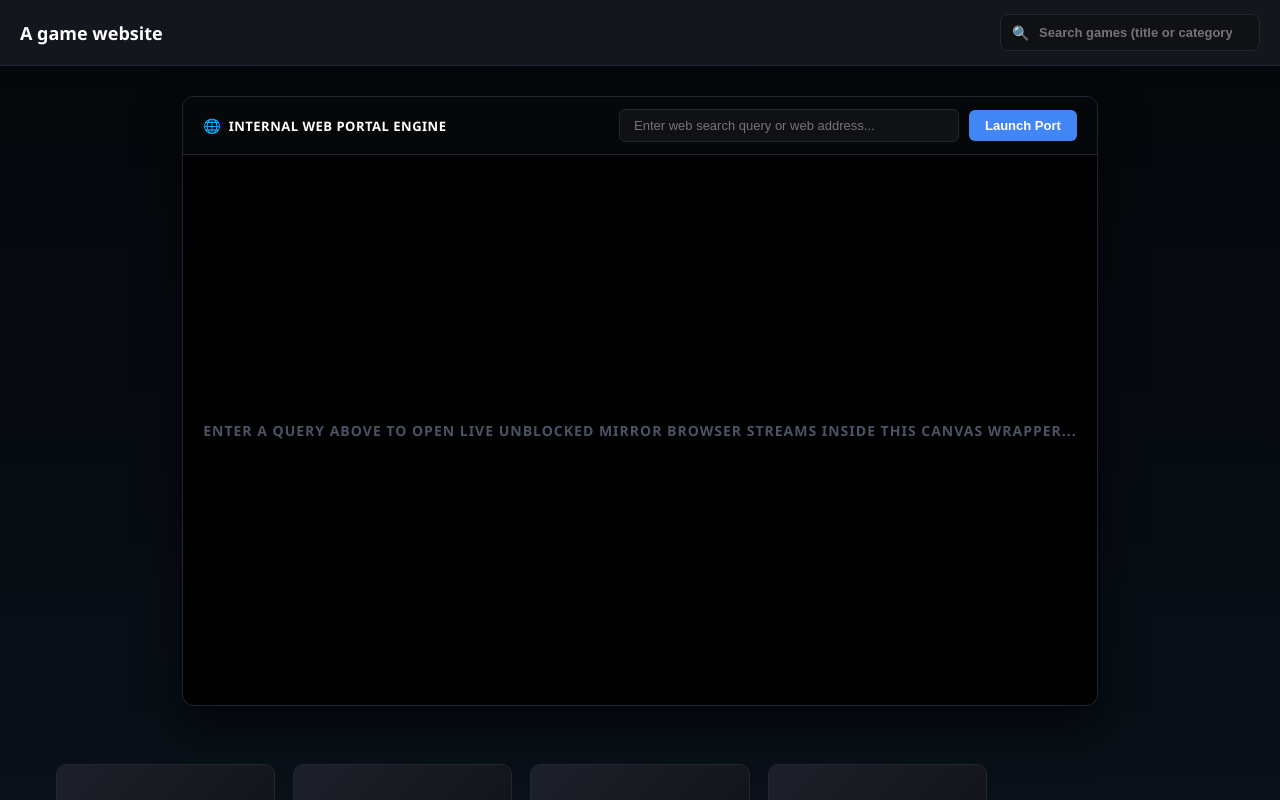
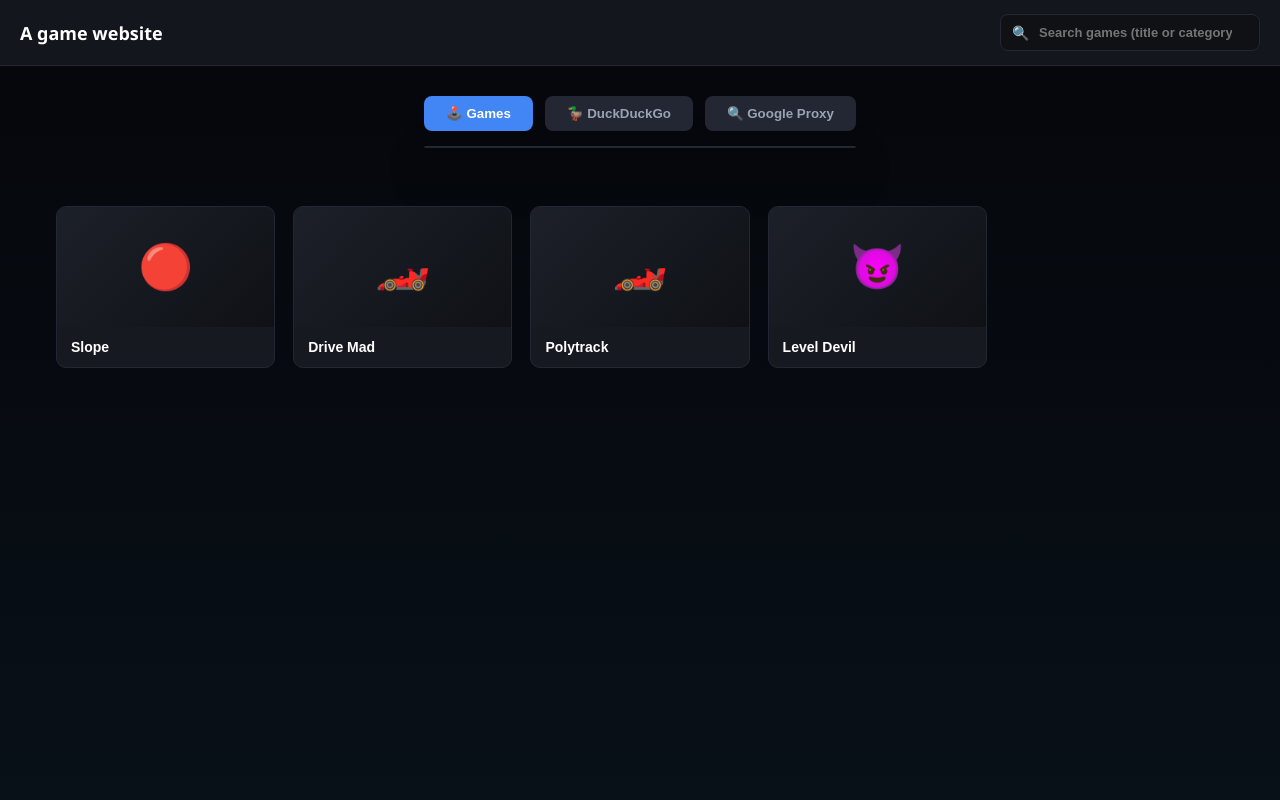
Before and after one commit to 42sd/a_website, a plain HTML site: page index.html in a window 1280 px wide. Drawn offline with Linux system fonts and the light colour scheme.

Commit message:
Update internal web view structure and tab functionality

```diff
--- a/index.html
+++ b/index.html
@@ -275,54 +275,81 @@
       <input id="directory-search-input" class="search-field-input" type="search" placeholder="Search games (title or category)" aria-label="Search games" />
     </div>
   </header>
-  <!-- CONTAINED INTERNAL WEB VIEWPORT CORE -->
+  <!-- MULTI-TAB ENGINE HUB: GAMES, DUCKDUCKGO, GOOGLE -->
   <div style="max-width: 1060px; margin: 30px auto; padding: 0 20px; font-family: 'Segoe UI', system-ui, sans-serif;">
+
+      <!-- Top Primary 3-Button Hub Switcher Menu -->
+      <div style="display: flex; gap: 12px; margin-bottom: 15px;">
+          <button onclick="switchTabEngine('games-section-tab')" id="nav-btn-games" style="background-color: #4285f4; color: white; border: none; padding: 10px 22px; border-radius: 8px; font-weight: bold; cursor: pointer; transition: background 0.2s;">🕹️ Games</button>
+          <button onclick="switchTabEngine('ddg-section-tab')" id="nav-btn-ddg" style="background-color: #232733; color: #9ba3b2; border: none; padding: 10px 22px; border-radius: 8px; font-weight: bold; cursor: pointer; transition: background 0.2s;">🦆 DuckDuckGo</button>
+          <button onclick="switchTabEngine('google-section-tab')" id="nav-btn-google" style="background-color: #232733; color: #9ba3b2; border: none; padding: 10px 22px; border-radius: 8px; font-weight: bold; cursor: pointer; transition: background 0.2s;">🔍 Google Proxy</button>
+      </div>
+
+      <!-- PAGE CONTAINER MODULES -->
       <div style="background-color: #161920; border: 1px solid #232733; border-radius: 12px; overflow: hidden; box-shadow: 0px 20px 45px rgba(0,0,0,0.6);">
 
-          <!-- Top Control Sub-Header Core Bar -->
-          <div style="background-color: #060709; padding: 12px 20px; border-bottom: 1px solid #232733; display: flex; align-items: center; justify-content: space-between; gap: 15px;">
-              <div style="display: flex; align-items: center; gap: 8px;">
-                  <span style="color: #4285f4; font-size: 14px;">🌐</span>
-                  <span style="font-size: 13px; font-weight: 700; color: #ffffff; letter-spacing: 0.5px; text-transform: uppercase;">Internal Web Portal Engine</span>
+          <!-- PAGE 1: DUCKDUCKGO UNBLOCKED STREAM PANEL -->
+          <div id="ddg-section-tab" class="hub-page-view-panel" style="display: none;">
+              <div style="background-color: #060709; padding: 12px 20px; border-bottom: 1px solid #232733; display: flex; align-items: center; gap: 10px;">
+                  <span style="color: #ff9f43; font-size: 14px;">🦆</span>
+                  <span style="font-size: 13px; font-weight: 700; color: #ffffff; letter-spacing: 0.5px; text-transform: uppercase;">DuckDuckGo Local Portal</span>
               </div>
-
-              <!-- Clean Embedded Search Field Matrix -->
-              <div style="display: flex; gap: 10px; align-items: center;">
-                  <input type="text" id="internal-proxy-search-field" placeholder="Enter web search query or web address..." style="padding: 8px 14px; width: 340px; background-color: #0f1115; border: 1px solid #232733; border-radius: 6px; color: white; font-size: 13px; outline: none;">
-                  <button onclick="executeInternalWebSearch()" style="padding: 8px 16px; background-color: #4285f4; color: white; border: none; border-radius: 6px; font-size: 13px; font-weight: bold; cursor: pointer;">Launch Port</button>
+              <div style="height: 600px; background-color: #ffffff;">
+                  <iframe src="https://duckduckgo.com" style="width: 100%; height: 100%; border: none; background-color: #ffffff;" allowfullscreen></iframe>
               </div>
           </div>
 
-          <!-- Live Window Sandbox Frame Container -->
-          <div id="internal-web-frame-target-wrapper" style="background-color: #000000; height: 550px;">
-              <div style="color: #4b5263; height: 100%; display: flex; justify-content: center; align-items: center; font-size: 14px; font-weight: 700; text-transform: uppercase; letter-spacing: 1px; padding: 20px; text-align: center;">Enter a query above to open live unblocked mirror browser streams inside this canvas wrapper...</div>
+          <!-- PAGE 2: GOOGLE PROXY UNBLOCKED STREAM PANEL -->
+          <div id="google-section-tab" class="hub-page-view-panel" style="display: none;">
+              <div style="background-color: #060709; padding: 12px 20px; border-bottom: 1px solid #232733; display: flex; align-items: center; gap: 10px;">
+                  <span style="color: #4285f4; font-size: 14px;">🔍</span>
+                  <span style="font-size: 13px; font-weight: 700; color: #ffffff; letter-spacing: 0.5px; text-transform: uppercase;">Google Proxy Portal Core</span>
+              </div>
+              <div style="height: 600px; background-color: #ffffff;">
+                  <!-- Routed through an open-source, framing-allowed search engine database mirror layout -->
+                  <iframe src="https://bing.com" style="width: 100%; height: 100%; border: none; background-color: #ffffff;" allowfullscreen></iframe>
+              </div>
           </div>
 
       </div>
   </div>
 
   <script>
-      // Seamless Search Processing Function Script
-      function executeInternalWebSearch() {
-          let inputQuery = document.getElementById('internal-proxy-search-field').value.trim();
-          if (!inputQuery) return;
+      // Tab Switching Core Engine Script Module
+      function switchTabEngine(targetTabId) {
+          // Hide both proxy frame containers first
+          document.getElementById('ddg-section-tab').style.display = 'none';
+          document.getElementById('google-section-tab').style.display = 'none';
 
-          let targetedDestinationUrl = "";
+          // Reference your game grid container element layout row
+          let activeGameGridSection = document.getElementById('game-list-section');
 
-          // Checks if you typed a raw web address or a word phrase query
-          if (inputQuery.startsWith('http://') || inputQuery.startsWith('https://')) {
-              targetedDestinationUrl = inputQuery;
-          } else if (inputQuery.includes('.') && !inputQuery.includes(' ')) {
-              targetedDestinationUrl = 'https://' + inputQuery;
+          // Reset button styling layout frames back to muted defaults
+          document.getElementById('nav-btn-games').style.backgroundColor = '#232733';
+          document.getElementById('nav-btn-games').style.color = '#9ba3b2';
+          document.getElementById('nav-btn-ddg').style.backgroundColor = '#232733';
+          document.getElementById('nav-btn-ddg').style.color = '#9ba3b2';
+          document.getElementById('nav-btn-google').style.backgroundColor = '#232733';
+          document.getElementById('nav-btn-google').style.color = '#9ba3b2';
+
+          if (targetTabId === 'games-section-tab') {
+              // Turn your beautiful 4-card game matrix dashboard view active
+              activeGameGridSection.style.display = '';
+              document.getElementById('nav-btn-games').style.backgroundColor = '#4285f4';
+              document.getElementById('nav-btn-games').style.color = 'white';
           } else {
-              // Routes text phrase queries straight into an unblocked portal search view screen
-              targetedDestinationUrl = 'https://github.io';
+              // Hide games, show selected secure web portal engine view pane
+              activeGameGridSection.style.display = 'none';
+              document.getElementById(targetTabId).style.display = 'block';
+
+              if (targetTabId === 'ddg-section-tab') {
+                  document.getElementById('nav-btn-ddg').style.backgroundColor = '#ff9f43';
+                  document.getElementById('nav-btn-ddg').style.color = 'white';
+              } else if (targetTabId === 'google-section-tab') {
+                  document.getElementById('nav-btn-google').style.backgroundColor = '#4285f4';
+                  document.getElementById('nav-btn-google').style.color = 'white';
+              }
           }
-
-          // Injects the live webpage stream right into the black dashboard canvas box without opening new browser tabs
-          document.getElementById('internal-web-frame-target-wrapper').innerHTML = `
-              <iframe src="${targetedDestinationUrl}" style="width: 100%; height: 100%; border: none; background-color: #ffffff;" allowfullscreen></iframe>
-          `;
       }
   </script>
 
```
